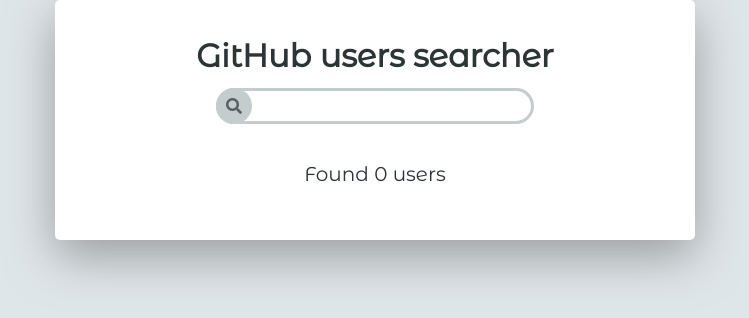
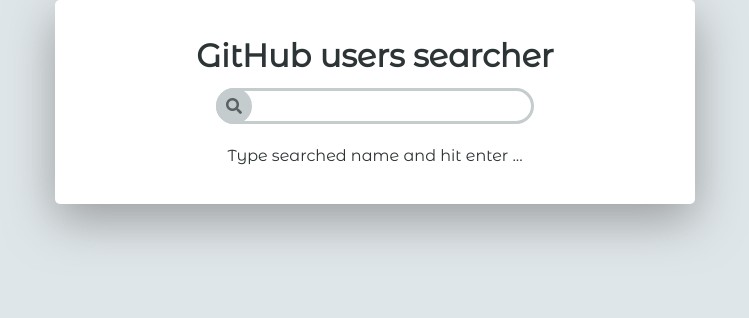
Before and after one commit to jaroslaw-bagnicki/gh-users-searcher, a React app: page / in a window 1280 px wide. Shown: the top 318 px of the page, without its empty margins (265-1014 px from the left). Built offline with nearby package versions, Linux system fonts and the light colour scheme.

Commit message:
Add handling idle state

```diff
--- a/src/App.js
+++ b/src/App.js
@@ -7,11 +7,12 @@
   state = {
     searchText: '',
     users: [],
-    totalUsers: 0
+    totalUsers: 0,
+    isIdle: true
   };
 
   render() {
-    const { users, totalUsers, searchText } = this.state;
+    const { searchText, users, totalUsers, isIdle } = this.state;
     return (
       <div className={styles.container}>
         <header className={styles.header}>
@@ -38,7 +39,7 @@
           </form>
         </header>
 
-        <UserList users={users} totalUsers={totalUsers} />
+        <UserList users={users} totalUsers={totalUsers} isIdle={isIdle} />
       </div>
     );
   }
@@ -56,7 +57,8 @@
     const totalUsers = res['total_count'];
     this.setState({
       users,
-      totalUsers
+      totalUsers,
+      isIdle: false
     });
   }
 
@@ -65,7 +67,8 @@
     this.setState({
       searchText: '',
       users: [],
-      totalUsers: 0
+      totalUsers: 0,
+      isIdle: true
     });
   }
 }
--- a/src/components/UserList/index.js
+++ b/src/components/UserList/index.js
@@ -7,12 +7,19 @@
 export class  UserList extends Component {
   static propTypes = {
     users: PropTypes.arrayOf(PropTypes.object).isRequired,
-    totalUsers: PropTypes.number.isRequired
+    totalUsers: PropTypes.number.isRequired,
+    isIdle: PropTypes.bool.isRequired
   }
 
   render() {
-    const { users, totalUsers } = this.props;
-    return (
+    const { users, totalUsers, isIdle } = this.props;
+    return isIdle ? (
+      <div className={styles.container}>
+        Type searched name and hit enter ...
+      </div>
+    )
+      :
+      (
         <div className={styles.container}>
           <h3 className={styles.title}>Found {totalUsers} users</h3>
           <ul className={styles.usersList}>
```
Lines whose indentation alone changed are shown as unchanged.
